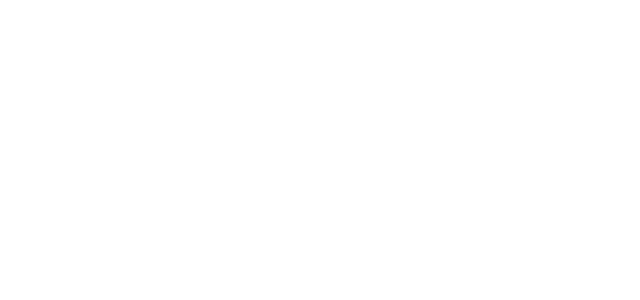
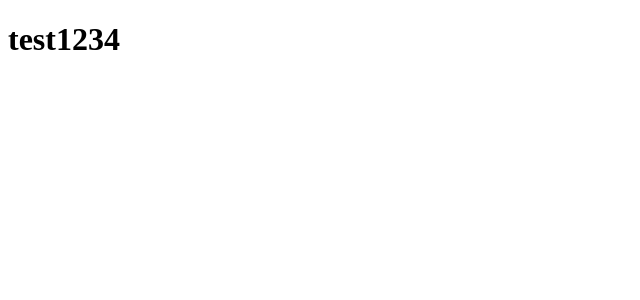
Before and after one commit to DritonLatifi/spotify, a Next.js app: page / in a window 1280 px wide. Shown: the top 300 px of the page, without its empty margins (0-640 px from the left). Built offline with nearby package versions, Linux system fonts and the light colour scheme.

Commit message:
hydration error

```diff
--- a/src/app/page.js
+++ b/src/app/page.js
@@ -1,9 +1,9 @@
-import artistInfo from "@/components/artistInfo";
+import ArtistInfo from "@/components/artistInfo";
 
 export default function Home() {
   return (
       <div>
-          <artistInfo/>
+          <ArtistInfo/>
       </div>
   )
 }
--- a/src/components/artistInfo.js
+++ b/src/components/artistInfo.js
@@ -1,6 +1,6 @@
 "use client"
 
-export default function artistInfo() {
+export default function ArtistInfo() {
   return (
     <h1>test1234</h1>
   )
```
